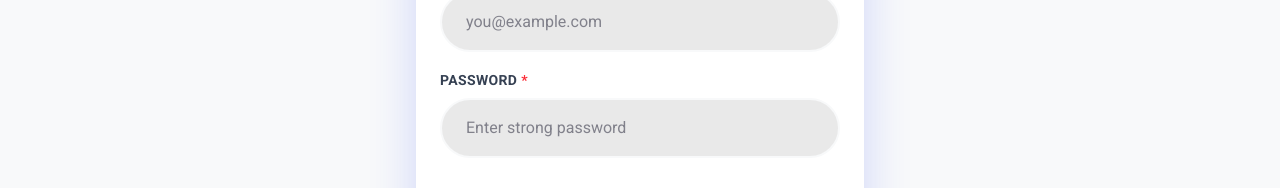
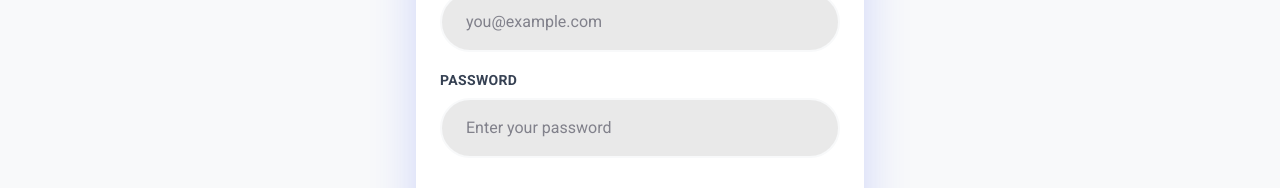
Before and after one commit to Niteshdotstark/ChatbotUI, a Next.js app: page /login in a window 1280 px wide. Shown: the part 349-537 px from the top of the page. Built offline with nearby package versions, Linux system fonts and the light colour scheme; no server answers.

Commit message:
Updated UI changes

```diff
--- a/src/app/dashboard/layout.tsx
+++ b/src/app/dashboard/layout.tsx
@@ -395,11 +395,11 @@ export default function DashboardLayout({
             try {
                 setIsLoading(true);
                 const token = localStorage.getItem('token');
-                // if (!token) {
-                //     setError('Authentication token not found. Redirecting to login.');
-                //     router.push('/login');
-                //     return;
-                // }
+                if (!token) {
+                    setError('Authentication token not found. Redirecting to login.');
+                    router.push('/login');
+                    return;
+                }
 
                 const [tenantsRes, countRes, knowledgeCountRes, activityRes] =
                     await Promise.all([
@@ -691,7 +691,7 @@ export default function DashboardLayout({
                 },
             );
             // Refresh tenants list
-            const tenantsRes = await axios.get(`${API_URL}/tenants`, {
+            const tenantsRes = await axios.get(`${API_URL}/tenants/`, {
                 headers: { Authorization: `Bearer ${token}` },
             });
             setTenants(tenantsRes.data);
--- a/src/components/AuthForm.tsx
+++ b/src/components/AuthForm.tsx
@@ -84,9 +84,16 @@ export default function AuthForm({ type }: AuthFormProps) {
     },
     onError: (err: any) => {
       const detail = err.response?.data?.detail;
+      const isLogin = type === 'login';
 
+      // 1. Handle 401 Unauthorized specifically (Common for Login)
+      if (err.response?.status === 401) {
+        setError('Invalid email or password. Please try again.');
+        return;
+      }
+
+      // 2. Handle 422 Validation Errors (Common for Registration/Pydantic)
       if (Array.isArray(detail)) {
-        // This handles Pydantic validation errors (like weak password, invalid email)
         const passwordErrors = detail
           .filter((d: any) => d.loc && d.loc.includes('password'))
           .map((d: any) => d.msg);
@@ -102,10 +109,18 @@ export default function AuthForm({ type }: AuthFormProps) {
         } else {
           setError(detail.map((d: any) => d.msg).join('. '));
         }
-      } else if (typeof detail === 'string') {
-        setError(detail); // e.g., "Email already registered"
-      } else {
-        setError('Registration failed. Please check your input.');
+      }
+      // 3. Handle String Errors (e.g., "Email already registered")
+      else if (typeof detail === 'string') {
+        setError(detail);
+      }
+      // 4. Fallback Generic Errors
+      else {
+        setError(
+          isLogin
+            ? 'Login failed. Please check your credentials.'
+            : 'Registration failed. Please check your input.'
+        );
       }
     },
   });
@@ -236,22 +251,26 @@ export default function AuthForm({ type }: AuthFormProps) {
           {/* Password Field with Strength Validation */}
           <div className='mb-3'>
             <label htmlFor="auth-password" className="block text-sm font-semibold text-gray-700 mb-2 uppercase tracking-wide">
-              Password <span className="text-red-500">*</span>
+              Password
             </label>
             <input
               type="password"
               id="auth-password"
-              placeholder="Enter strong password"
+              placeholder={isRegister ? "Enter strong password" : "Enter your password"}
               value={password}
               onChange={(e) => setPassword(e.target.value)}
-              className={`bg-gray w-full px-4 py-3 border-2 rounded-5 transition-colors text-lg ${password && !isPasswordValid(password)
+              className={`bg-gray w-full px-4 py-3 border-2 rounded-5 transition-colors text-lg ${
+                // ONLY show red border on invalid password if we are REGISTERING
+                isRegister && password && !isPasswordValid(password)
                   ? 'border-red-500 focus:border-red-600'
                   : 'border-light focus:border-dotstark-primary'
               }`}
               required
             />
 
-            {/* Live Password Strength Feedback */}
+            {/* Live Password Strength Feedback - ONLY visible during Registration */}
+            {isRegister && (
+              <>
                 {password && !isPasswordValid(password) && (
                   <div className="mt-2 text-sm text-red-600 space-y-1">
                     <p>Password must contain:</p>
@@ -271,6 +290,8 @@ export default function AuthForm({ type }: AuthFormProps) {
                     </svg>
                     Strong password!
                   </p>
+                )}
+              </>
             )}
           </div>
 
```
Lines whose indentation alone changed are shown as unchanged.
